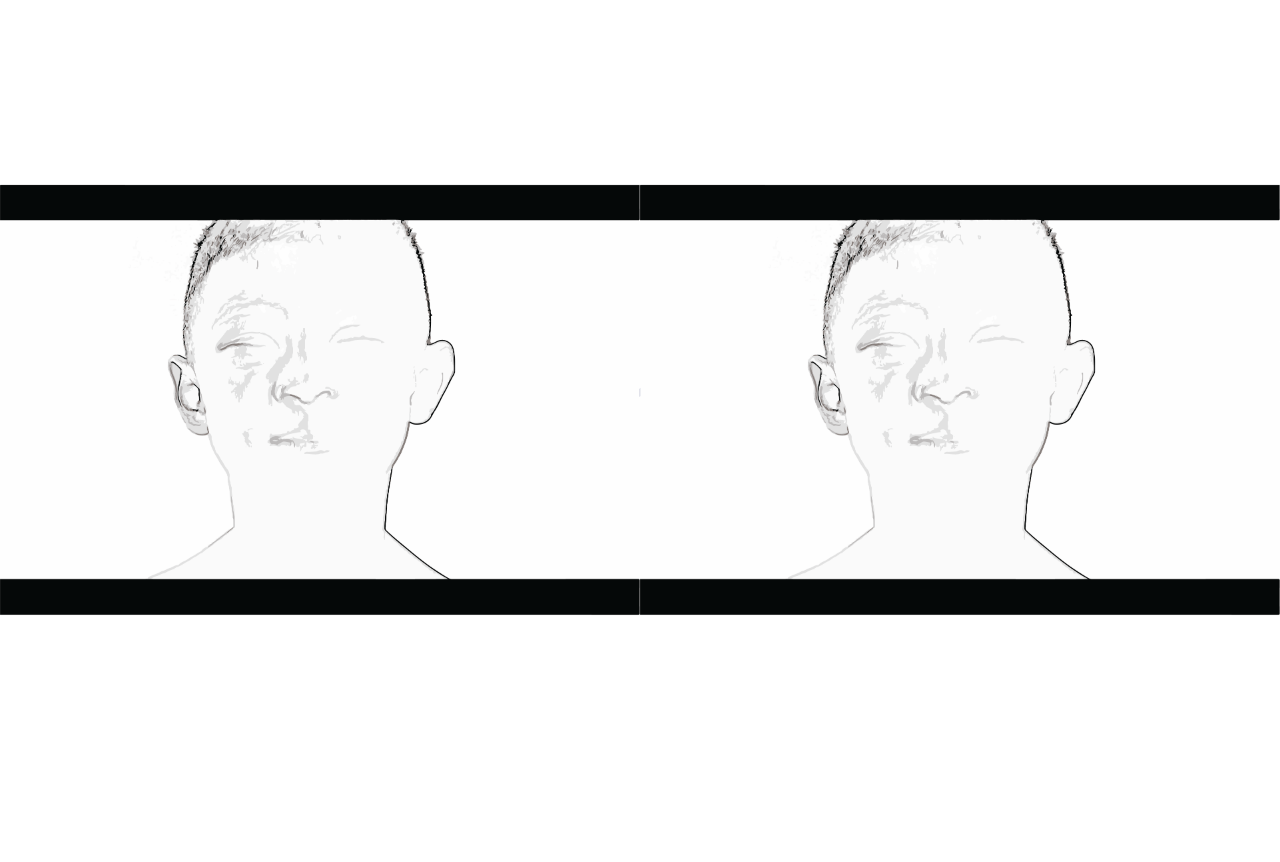
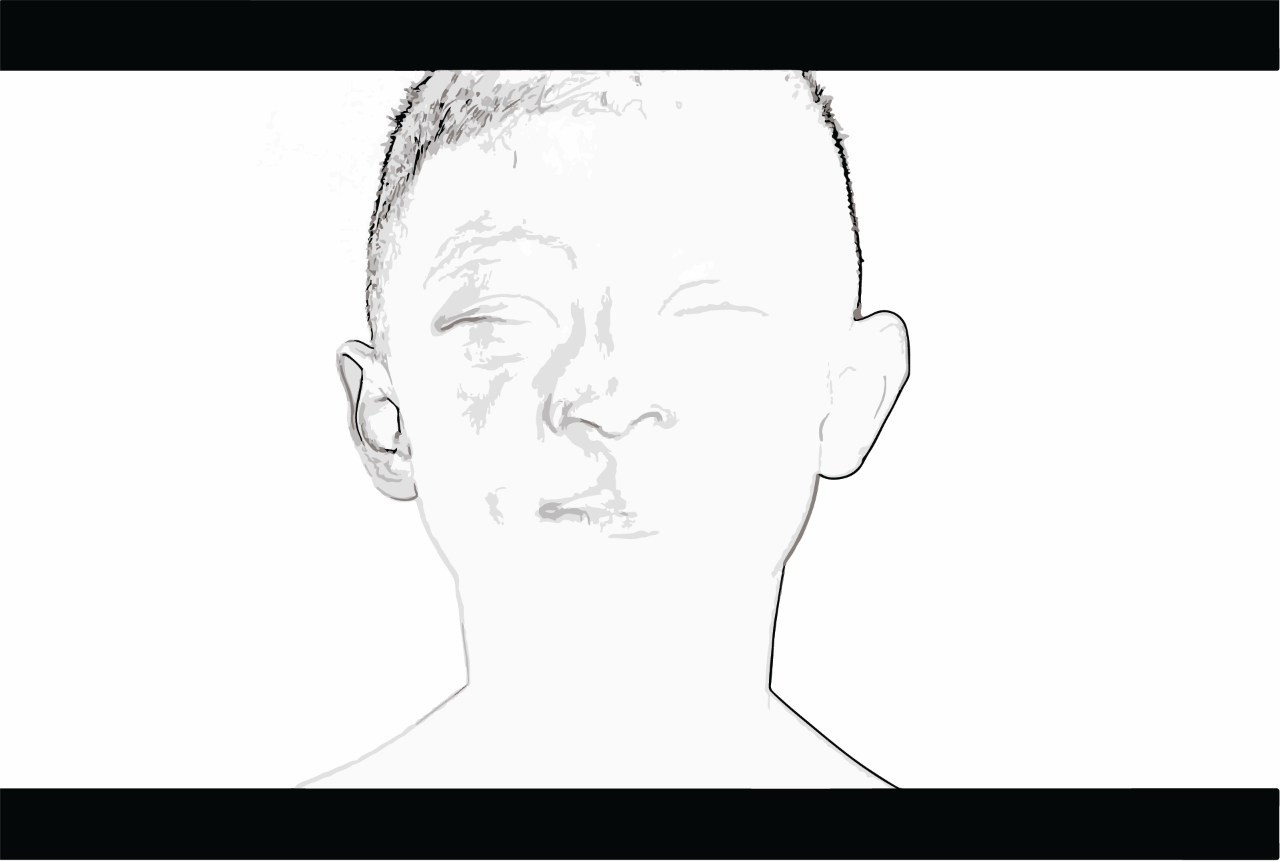
Before and after one commit to LeninJimenezTorres/portfolio, a React (Create React App) app: page / in a window 1280 px wide. Shown: the top 862 px of the page. Before the commit the page ends 800 px from the top, so only its background shows below. Built offline with nearby package versions, Linux system fonts and the light colour scheme.

Commit message:
Animation 5

```diff
--- a/src/App.css
+++ b/src/App.css
@@ -11,7 +11,7 @@
 }
 
 #anima{
-  width: 100vw;
+  width: 100%;
   height: 100vh;
   display: flex;
 }
@@ -27,7 +27,6 @@
 
 h1 {
   font-size: 5em;
-
 }
 
 .App {
@@ -36,54 +35,4 @@ h1 {
   height: 100vh;
   background-color: #0000ff;
   display: flex;
-  /* background-image: url(./galery/pic1.jpg);
-  background-repeat: no-repeat;
-  background-position: center;
-  background-size: cover; */
 }
-/*
-.FondoImagen {
-  height: 100%;
-  width: 100%;
-  pointer-events: none;
-}
-
-.fondo {
-  height: 40vmin;
-  pointer-events: none;
-}
-
-.App-logo {
-  height: 40vmin;
-  pointer-events: none;
-}
-
-@media (prefers-reduced-motion: no-preference) {
-  .App-logo {
-    animation: App-logo-spin infinite 20s linear;
-  }
-}
-
-.App-header {
-  background-color: #282c34;
-  min-height: 100vh;
-  display: flex;
-  flex-direction: column;
-  align-items: center;
-  justify-content: center;
-  font-size: calc(10px + 2vmin);
-  color: white;
-}
-
-.App-link {
-  color: #61dafb;
-}
-
-@keyframes App-logo-spin {
-  from {
-    transform: rotate(0deg);
-  }
-  to {
-    transform: rotate(1060deg);
-  }
-} */
--- a/src/App.js
+++ b/src/App.js
@@ -8,13 +8,13 @@ function App() {
 
   React.useEffect(() => {
     lottie.loadAnimation({
-      container: document.querySelector("#anima"),
+      container: document.querySelector("#contenedorFondo"),
       animationData: anima
     });
   }, []);
 
   return (
-    <div className='Fondo' id='anima'>
+    <div id='contenedorFondo'>
       <h1 className='titulo'>Comming Soon</h1>
     </div>
 
```
